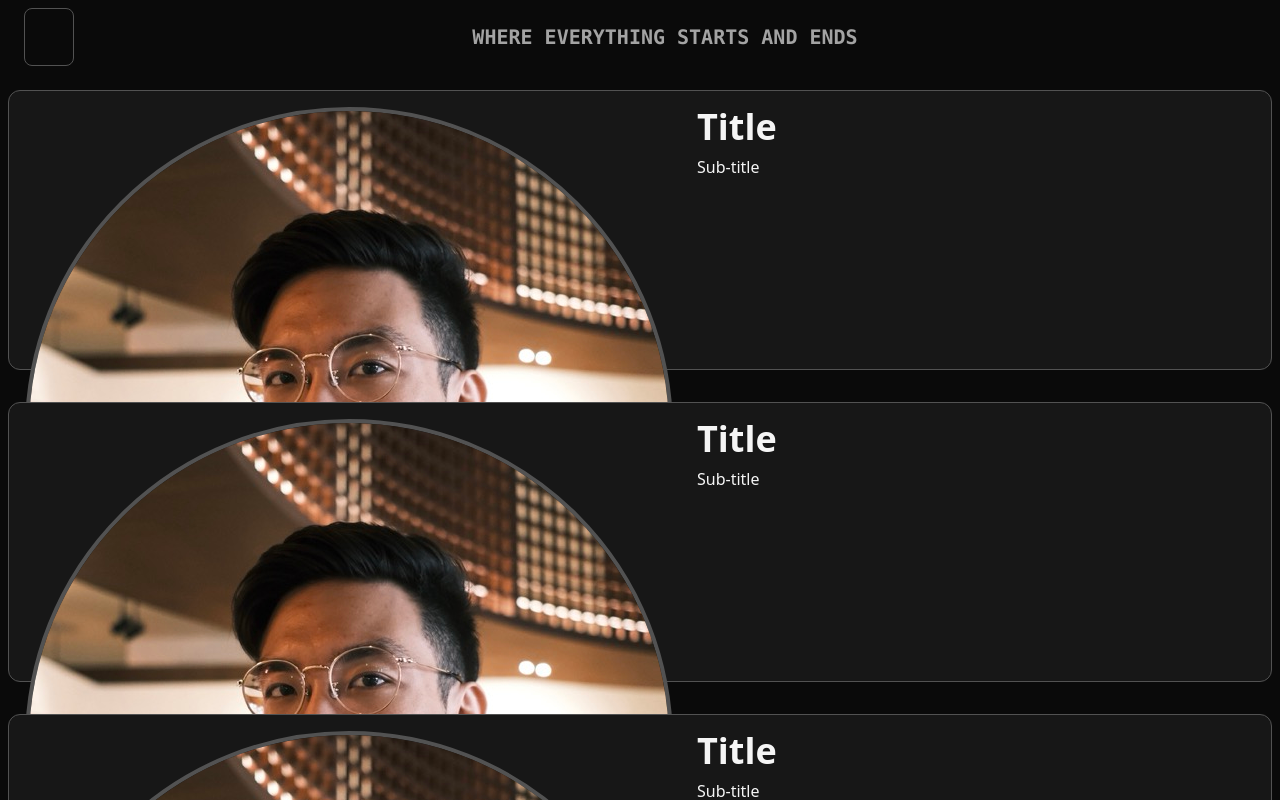
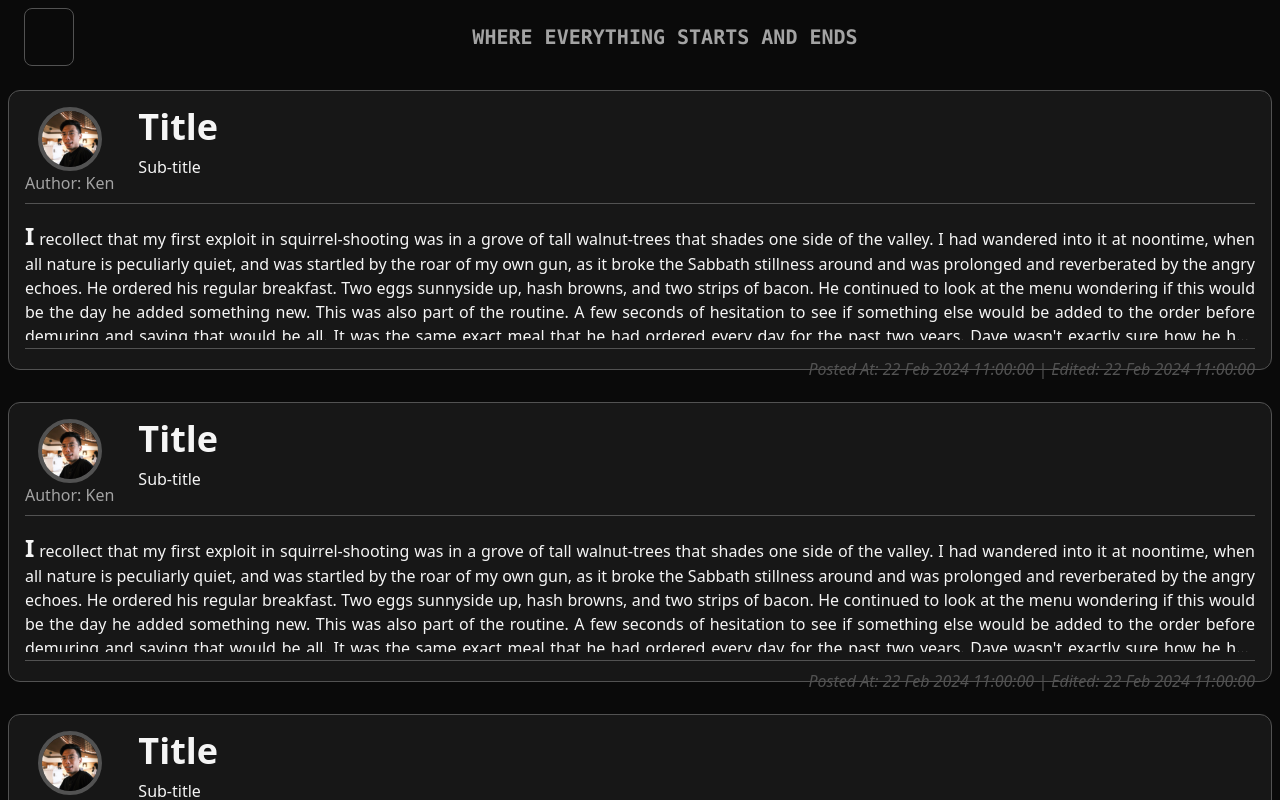
Before and after one commit to maybeken/grd0-site-monorepo, a Vue app in the folder vue-web/: page / in a window 1280 px wide. Shown: the top 800 px of the page. Built offline with nearby package versions, Linux system fonts and the light colour scheme; some icons are missing.

Commit message:
Dynamic class with tailwind does not work

```diff
--- a/vue-web/src/components/ProfileIcon.vue
+++ b/vue-web/src/components/ProfileIcon.vue
@@ -1,11 +1,8 @@
 <template>
   <div
-    class="border-solid border-accent border-4 rounded-full"
-    :class="$props.size ? [`h-${$props.size}`, `w-${$props.size}`] : [`h-${defaultSize}`,`w-${defaultSize}`]"
+    class="border-solid border-accent border-4 rounded-full overflow-clip w-16 h-16"
   >
     <img
-      class="rounded-full"
-      :class="$props.size ? [`h-${$props.size}`, `w-${$props.size}`] : [`h-${defaultSize}`,`w-${defaultSize}`]"
       :src="$props.src"
     />
   </div>
@@ -16,10 +13,10 @@ import { ref } from 'vue';
 
 interface Props {
   src: string;
-  size: number;
+  size: number; // Does not work
 };
 
 const $props = defineProps<Props>();
 
-const defaultSize = 16;
+// const defaultSize = 16;
 </script>
```
